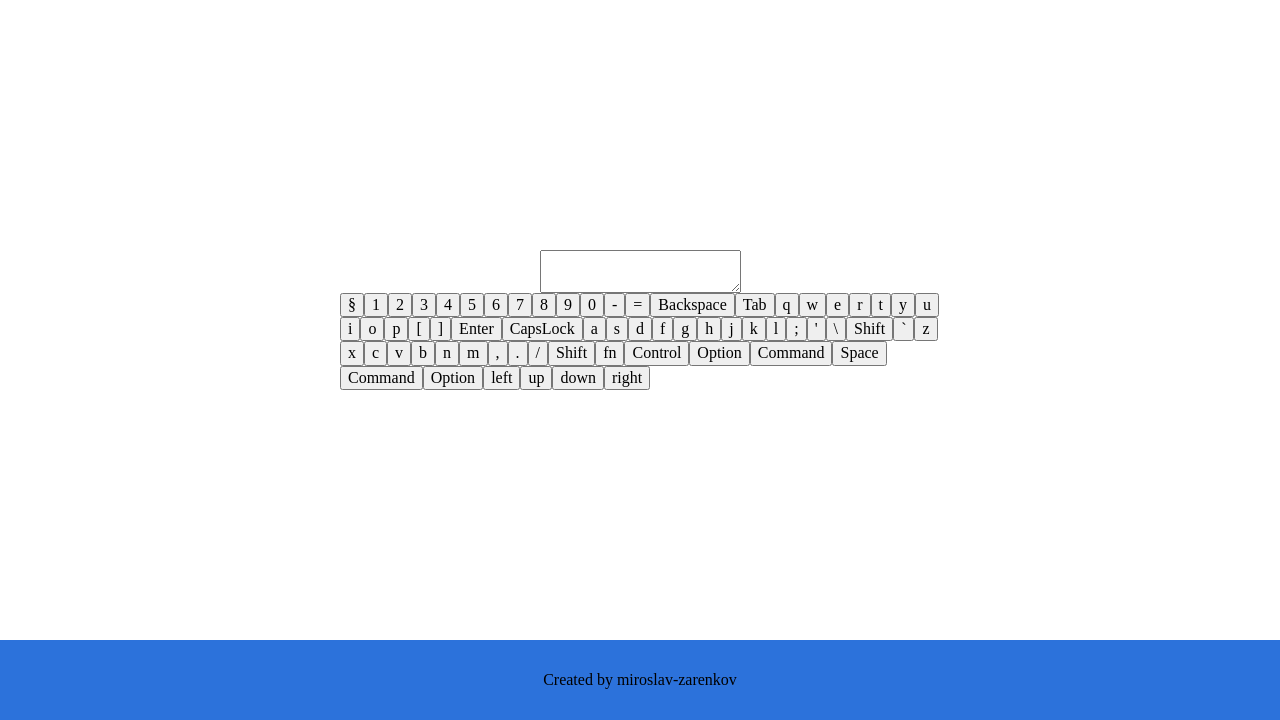
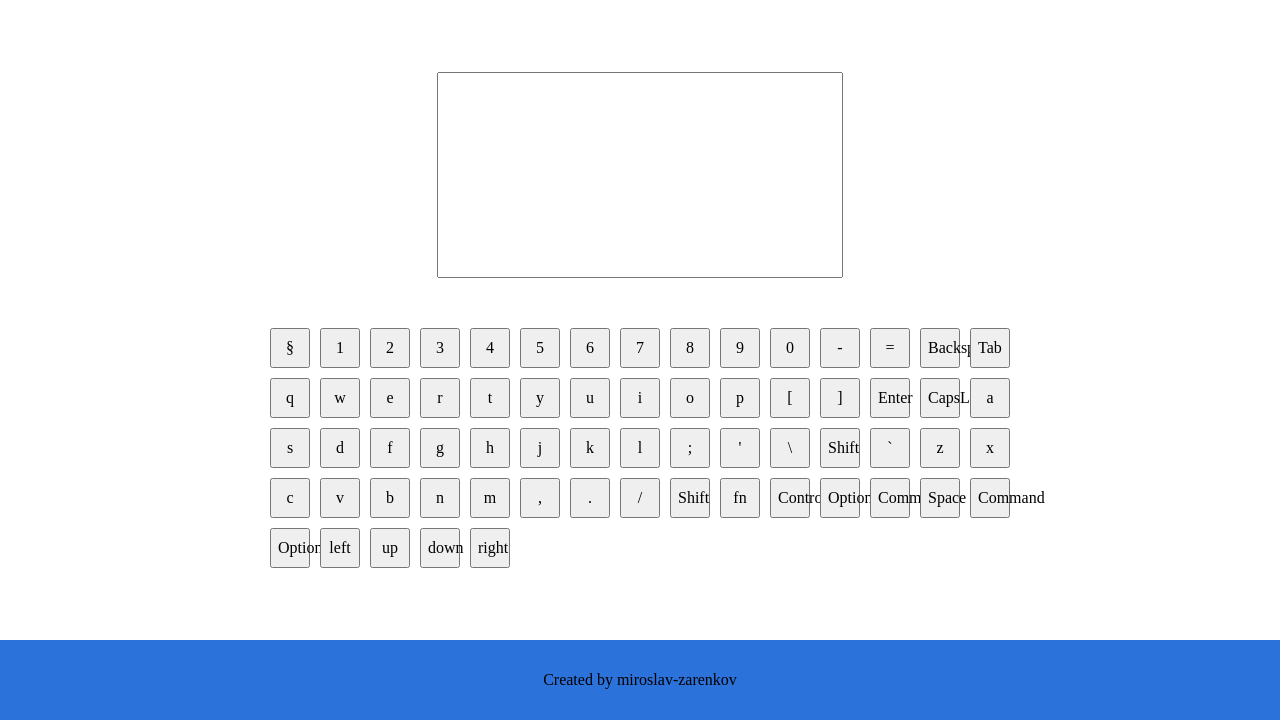
Before and after one commit to miroslav-zarenkov/virtual-keyboard, a website built with webpack: page dist/index.html in a window 1280 px wide. Shown: the part 80-800 px from the top of the page. Built offline with Linux system fonts and the light colour scheme.

Commit message:
refactor: change style for keyboard and textarea, fix selector mistakes

```diff
--- a/src/scss/style.scss
+++ b/src/scss/style.scss
@@ -2,31 +2,40 @@
 @import "./base";
 @import "./variables";
 
-body {
+.body {
   display: flex;
   flex-direction: column;
   height: 100vh;
 }
 
-main {
+.main {
   height: 80vh;
   @include flex;
   flex-direction: column;
+  gap: 50px;
+  &__textarea {
+    resize: none;
+    height: 200px;
+    width: 400px;
+  }
 }
 
-header,
-main,
-footer {
+.header,
+.main,
+.footer {
   width: 100%;
 }
 
-header,
-footer {
+.header,
+.footer {
   height: 10vh;
   background-color: $color-light-blue;
   @include flex;
 }
 
 .keyboard {
-  width: 600px;
+  display: grid;
+  grid-template-rows: repeat(5, 40px);
+  grid-template-columns: repeat(15, 40px);
+  gap: 10px;
 }
```
Also changed, not shown: dist/main.js.
